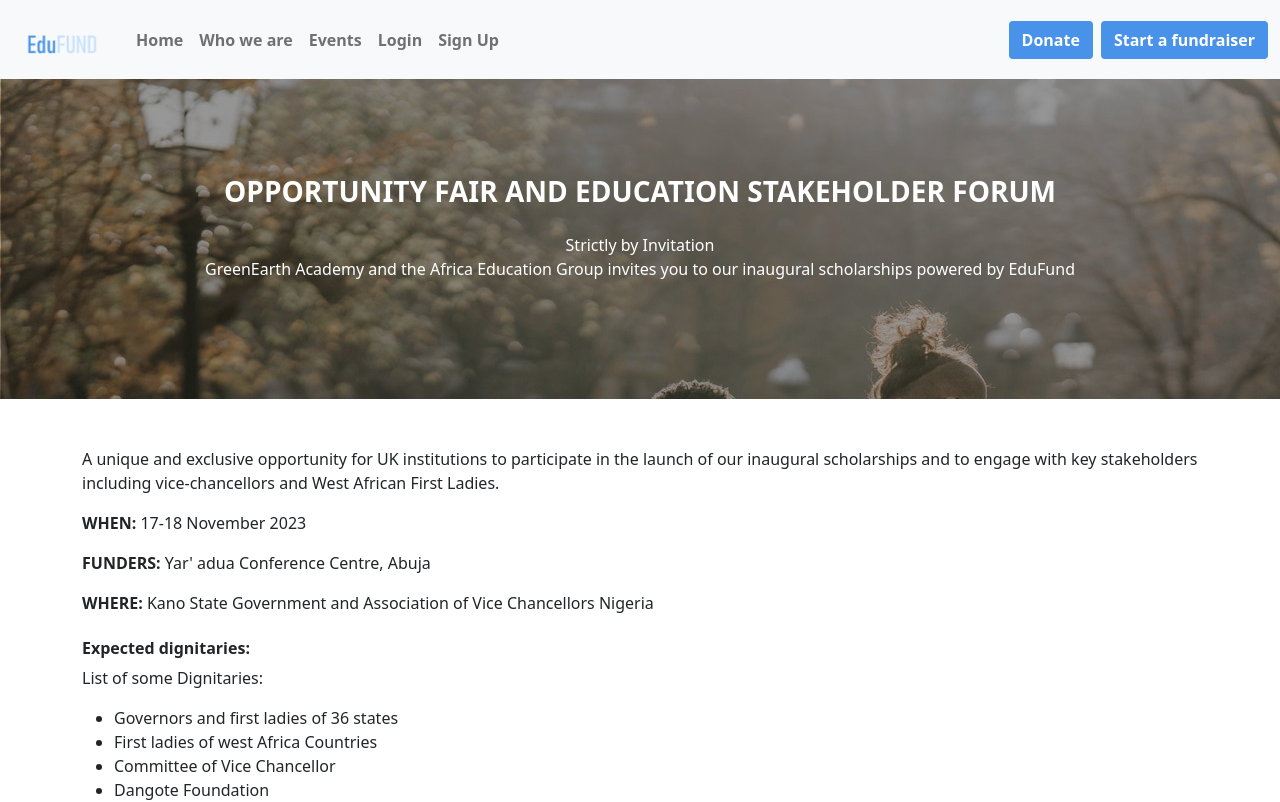
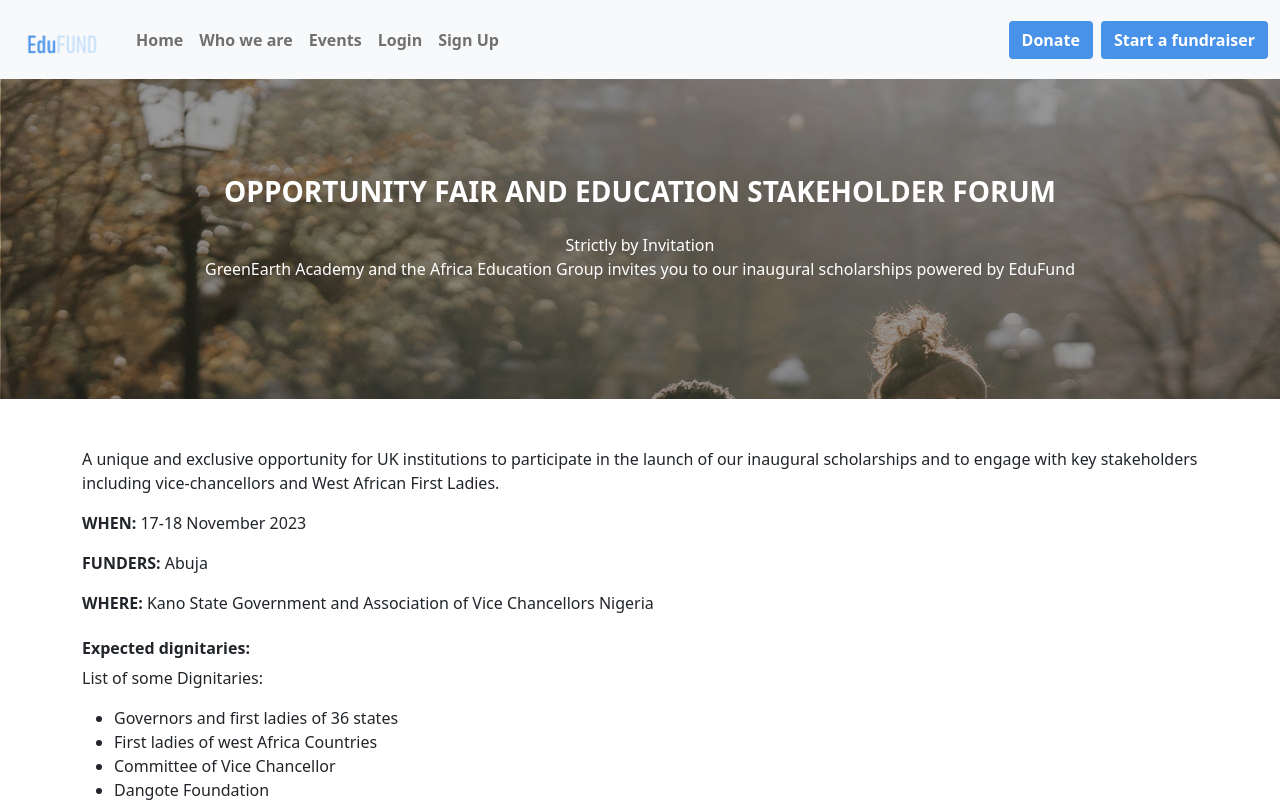
Before and after one commit to kevinmisigaro/edufund-react, a React (Create React App) app: page /events/greenview in a window 1280 px wide. Shown: the top 802 px of the page. Built offline with nearby package versions, Linux system fonts and the light colour scheme.

Commit message:
changing destination to Abuja

```diff
--- a/src/public/Event.js
+++ b/src/public/Event.js
@@ -27,7 +27,7 @@
           <EventCard
             title="OPPORTUNITY FAIR AND EDUCATION STAKEHOLDER FORUM"
             date=" 17-18 November 2023"
-            location=" Yar'adua Conference Centre, Abuja"
+            location="Abuja"
             link="/events/greenview"
           />
 
--- a/src/public/events/GreenEarth.js
+++ b/src/public/events/GreenEarth.js
@@ -62,7 +62,7 @@
             >
               FUNDERS:
             </span>{" "}
-            Yar' adua Conference Centre, Abuja
+             Abuja
           </p>
 
           <p>
```
